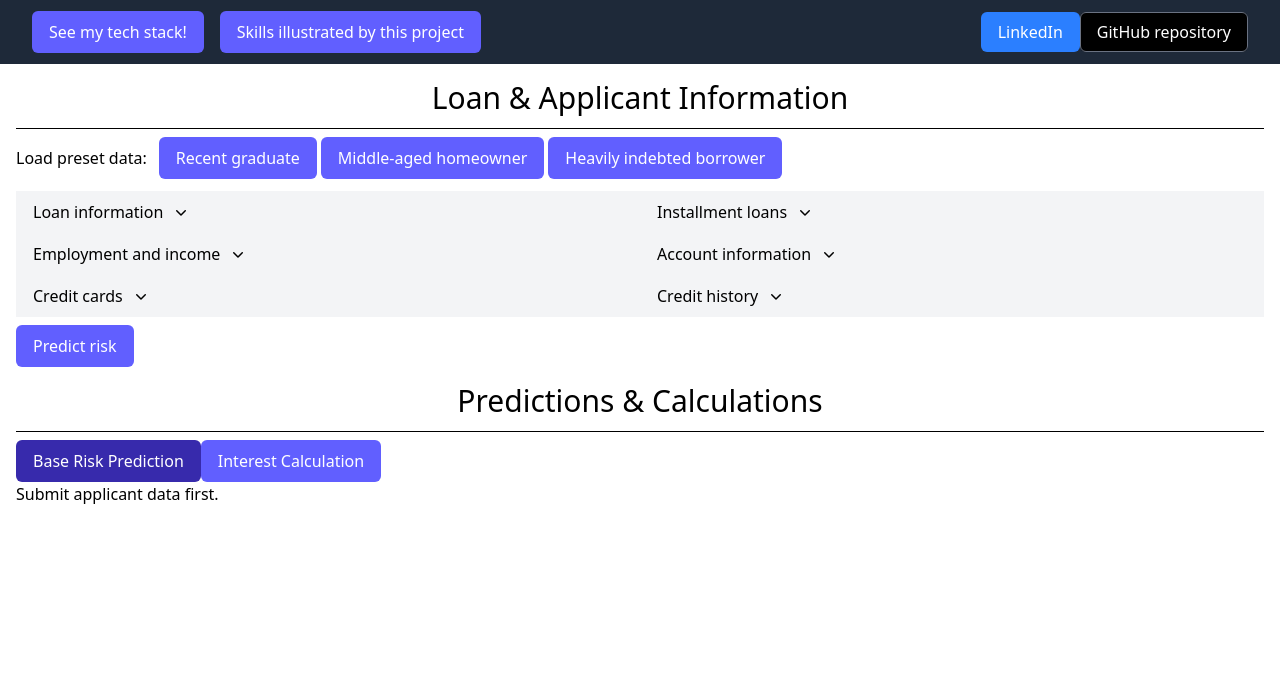
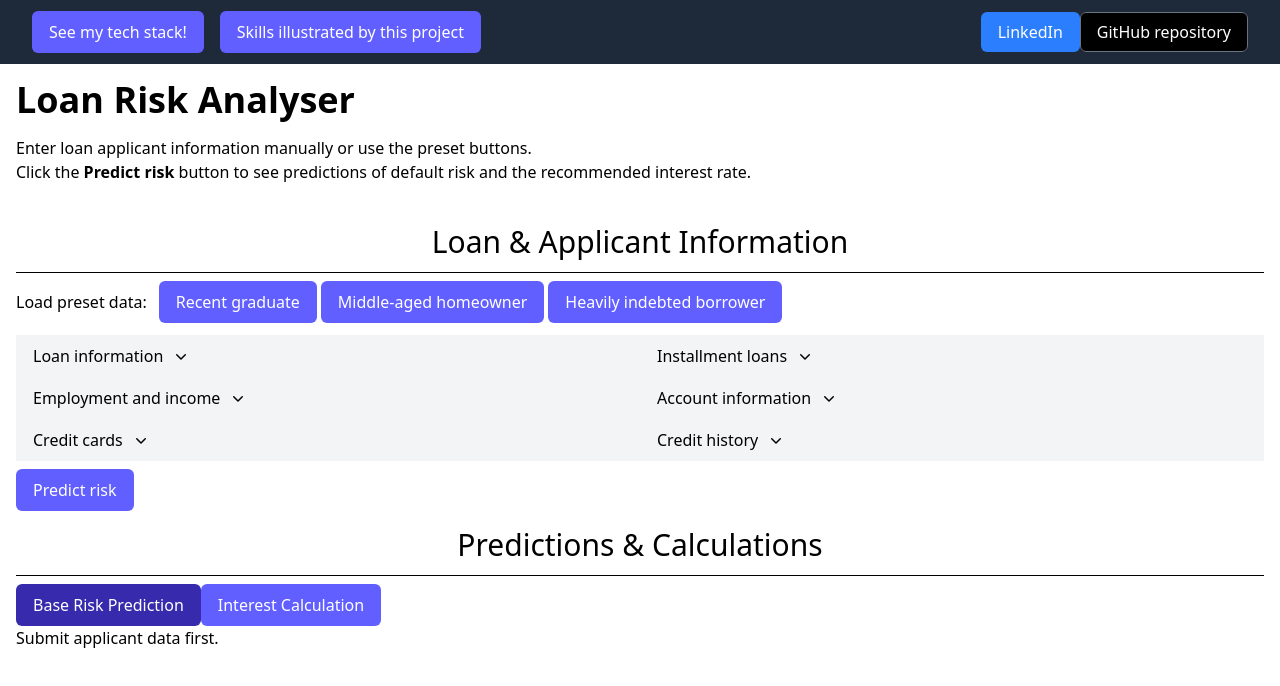
Before and after one commit to LudvigAnderson/loan-risk-analyser, a React (Vite) app in the folder frontend/: page / in a window 1280 px wide. Shown: the top 686 px of the page. Built offline with nearby package versions, Linux system fonts and the light colour scheme.

Commit message:
Made a short introduction header

```diff
--- a/frontend/src/App.tsx
+++ b/frontend/src/App.tsx
@@ -17,6 +17,13 @@ function App() {
         </nav>
       </header>
       <main className="container mx-auto px-4 pt-4">
+        <section>
+          <div className="pb-10">
+            <h1 className="header1">Loan Risk Analyser</h1>
+            <p>Enter loan applicant information manually or use the preset buttons.</p>
+            <p>Click the <strong>Predict risk</strong> button to see predictions of default risk and the recommended interest rate.</p>
+          </div>
+        </section>
         <section>
           <DataProvider>
             <FormProvider>
```
